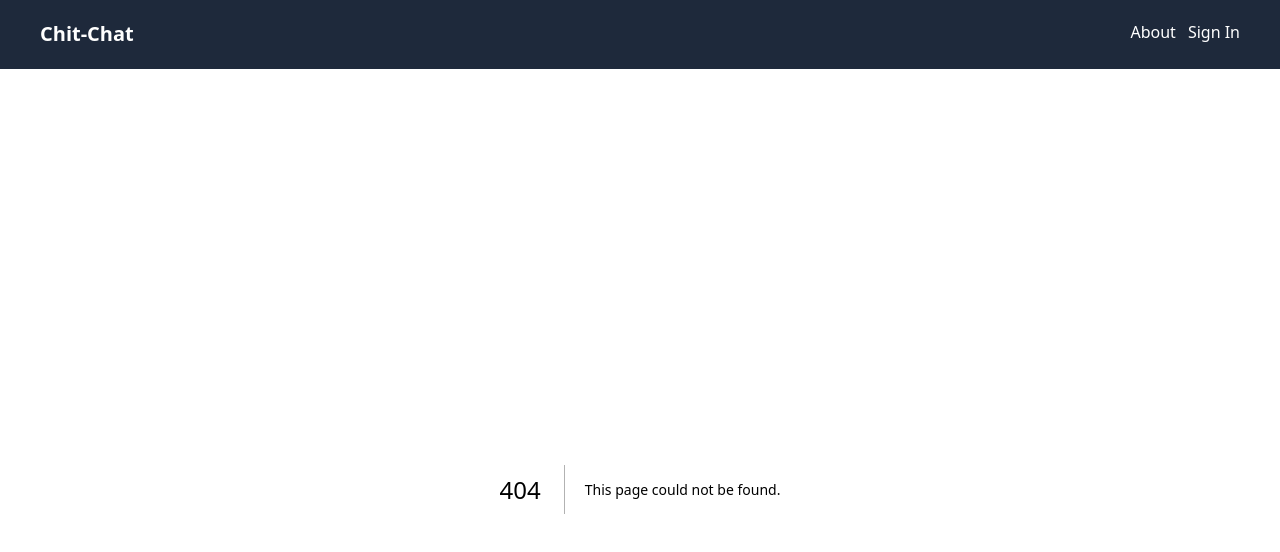
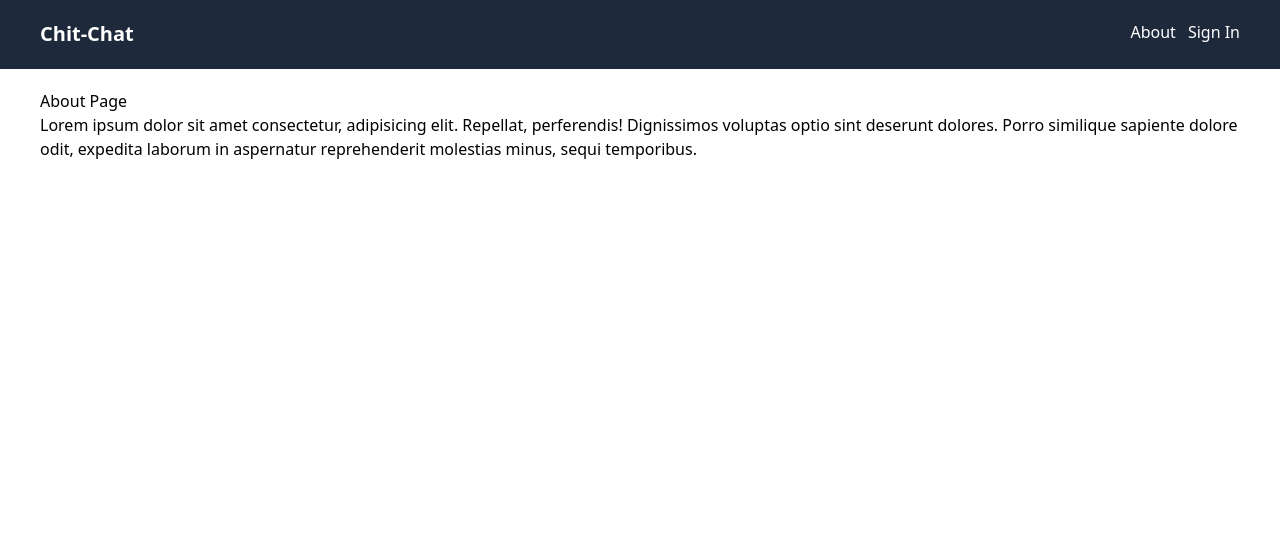
Before and after one commit to kvchvn/chitchat-frontend, a Next.js app in the folder app/: page /about in a window 1280 px wide. Before the commit this address had no page. Shown: the top 552 px of the page. Built offline with nearby package versions, Linux system fonts and the light colour scheme; no server answers.

Commit message:
feat(AboutPage): implement simple About page

```diff
--- /dev/null
+++ b/app/src/pages/about.tsx
@@ -0,0 +1,26 @@
+import { GetServerSideProps } from 'next';
+import { getServerSession } from 'next-auth';
+import { authOptions } from './api/auth/[...nextauth]';
+
+export default function AboutPage() {
+  return (
+    <>
+      <h2>About Page</h2>
+      <p>
+        Lorem ipsum dolor sit amet consectetur, adipisicing elit. Repellat, perferendis! Dignissimos
+        voluptas optio sint deserunt dolores. Porro similique sapiente dolore odit, expedita laborum
+        in aspernatur reprehenderit molestias minus, sequi temporibus.
+      </p>
+    </>
+  );
+}
+
+export const getServerSideProps: GetServerSideProps = async (ctx) => {
+  const session = await getServerSession(ctx.req, ctx.res, authOptions);
+
+  return {
+    props: {
+      session,
+    },
+  };
+};
```
